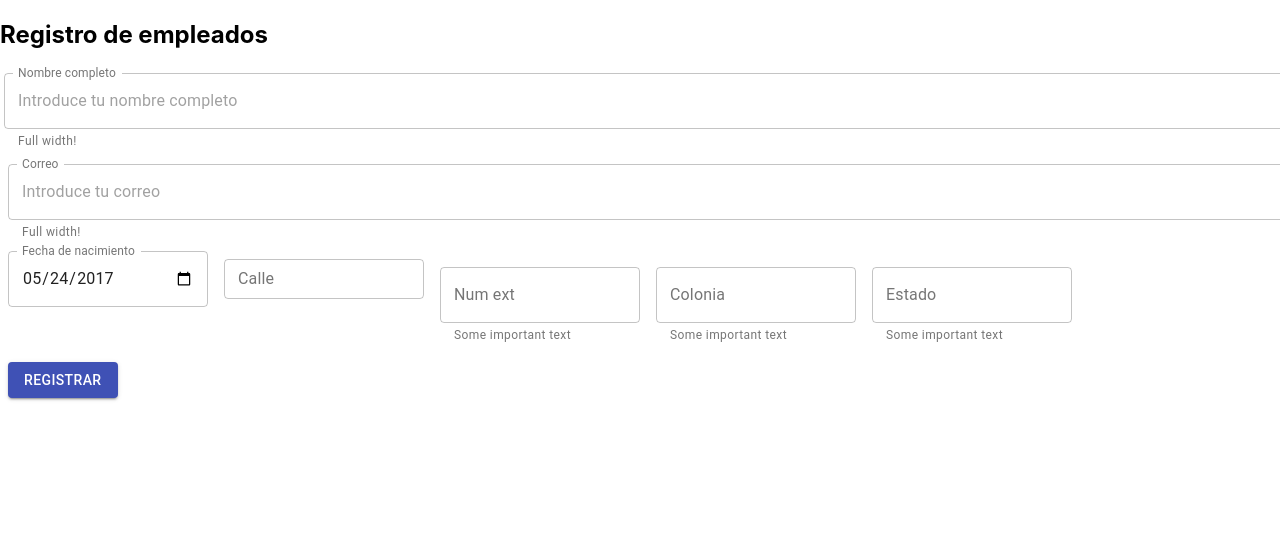
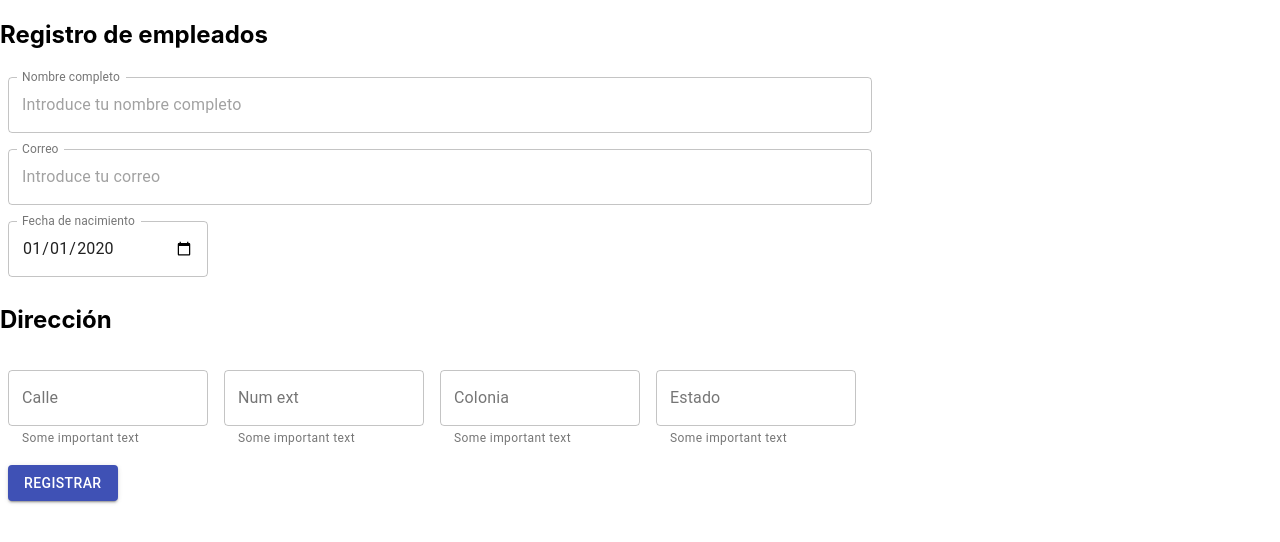
Before and after one commit to Bere333/Prueba_NullData, a React (Create React App) app: page / in a window 1280 px wide. Shown: the top 542 px of the page. Built offline with nearby package versions, Linux system fonts and the light colour scheme.

Commit message:
se acomodaron los margenes de los campos

```diff
--- a/src/Components/TextField.jsx
+++ b/src/Components/TextField.jsx
@@ -13,9 +13,8 @@ export default function LayoutTextFields() {
         <TextField
           id="outlined-full-width"
           label="Nombre completo"
-          style={{ margin: 4 }}
+          style={{ margin: 8 }}
           placeholder="Introduce tu nombre completo"
-          helperText="Full width!"
           fullWidth
           margin="normal"
           InputLabelProps={{
@@ -28,7 +27,6 @@ export default function LayoutTextFields() {
           label="Correo"
           style={{ margin: 8 }}
           placeholder="Introduce tu correo"
-          helperText="Full width!"
           fullWidth
           margin="normal"
           InputLabelProps={{
@@ -40,18 +38,21 @@ export default function LayoutTextFields() {
           id="date"
           label="Fecha de nacimiento"
           type="date"
-          defaultValue="2017-05-24"
+          style={{ margin: 8 }}
+          defaultValue="2020-01-01"
           className={classes.textField}
           InputLabelProps={{
             shrink: true,}}
             variant="outlined"
         />
+        <h1>Dirección</h1>
+        <div>
                 <TextField
                      label="Calle"
-          id="outlined-margin-dense"
-          placeholder="Introduce colonia"
+                     id="outlined-margin-normal"
                      className={classes.textField}
-          margin="dense"
+                     helperText="Some important text"
+                     margin="normal"
                      variant="outlined"
                 />
                 <TextField
@@ -78,6 +79,8 @@ export default function LayoutTextFields() {
                     margin="normal"
                     variant="outlined"
                 />
+
+        </div>
       </div>
     </form>
   );
```
Lines whose indentation alone changed are shown as unchanged.
